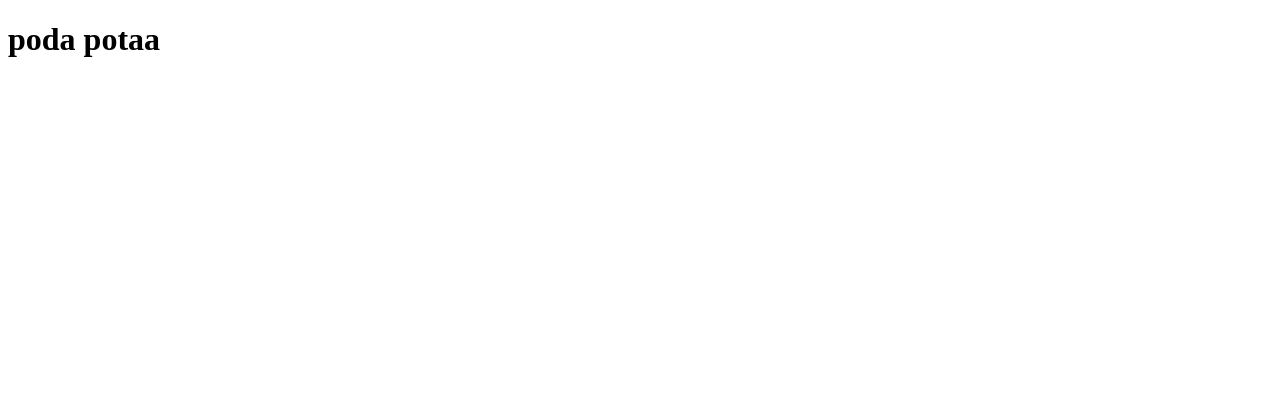
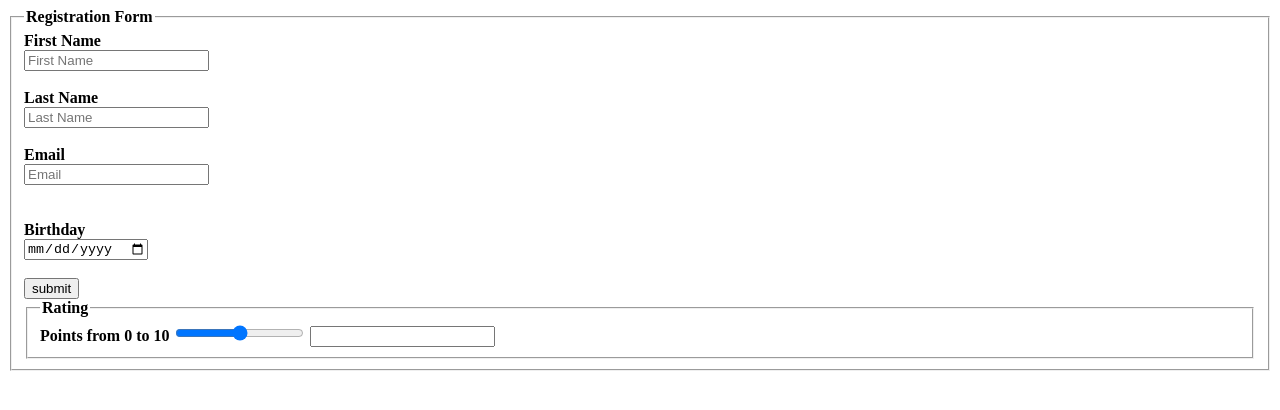
Before and after one commit to GokulaadarshS/sample-form, a plain HTML site: page index.html in a window 1280 px wide. Drawn offline with Linux system fonts and the light colour scheme.

Commit message:
Update index.html

```diff
--- a/index.html
+++ b/index.html
@@ -26,7 +26,7 @@
     <a href="https://www.sublimetext.com/">click3</a>
     <a href="https://www.postman.com/">click4</a> -->
 
-<!--     <div id="main">
+    <div id="main">
 
         <form action="https://www.guvi.in/" method="post">
          <fieldset>
@@ -50,8 +50,7 @@
                 <label for="points">Points from 0 to 10</label>
                 <input type="range" name="points" id="points" step="0.1" min="0" max="10" onchange="updateText(this.value)">
                 <input type="number" id="textinput">
-            </fieldset> -->
-    <h1> poda potaa</h1>
+            </fieldset>
 
 
 
```
